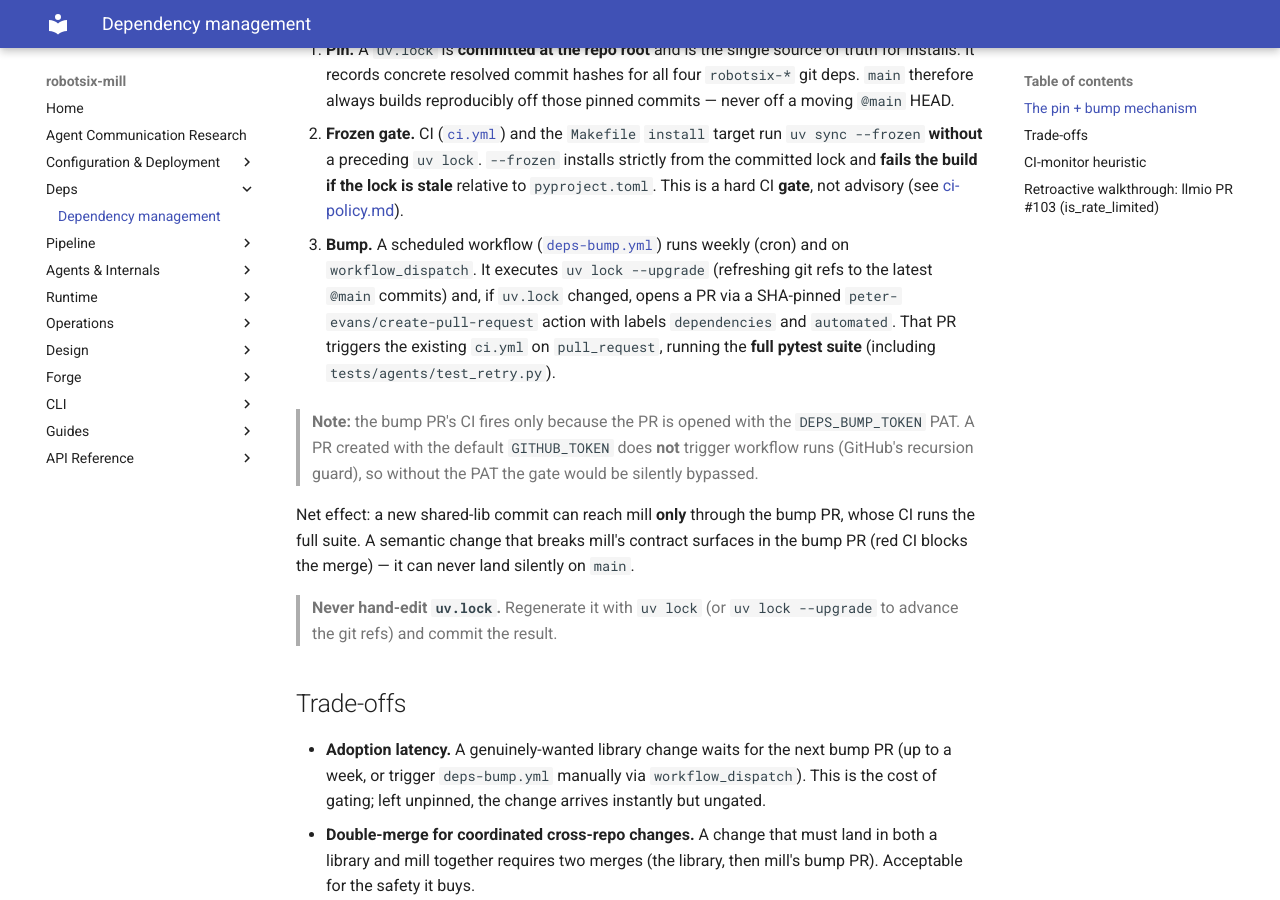
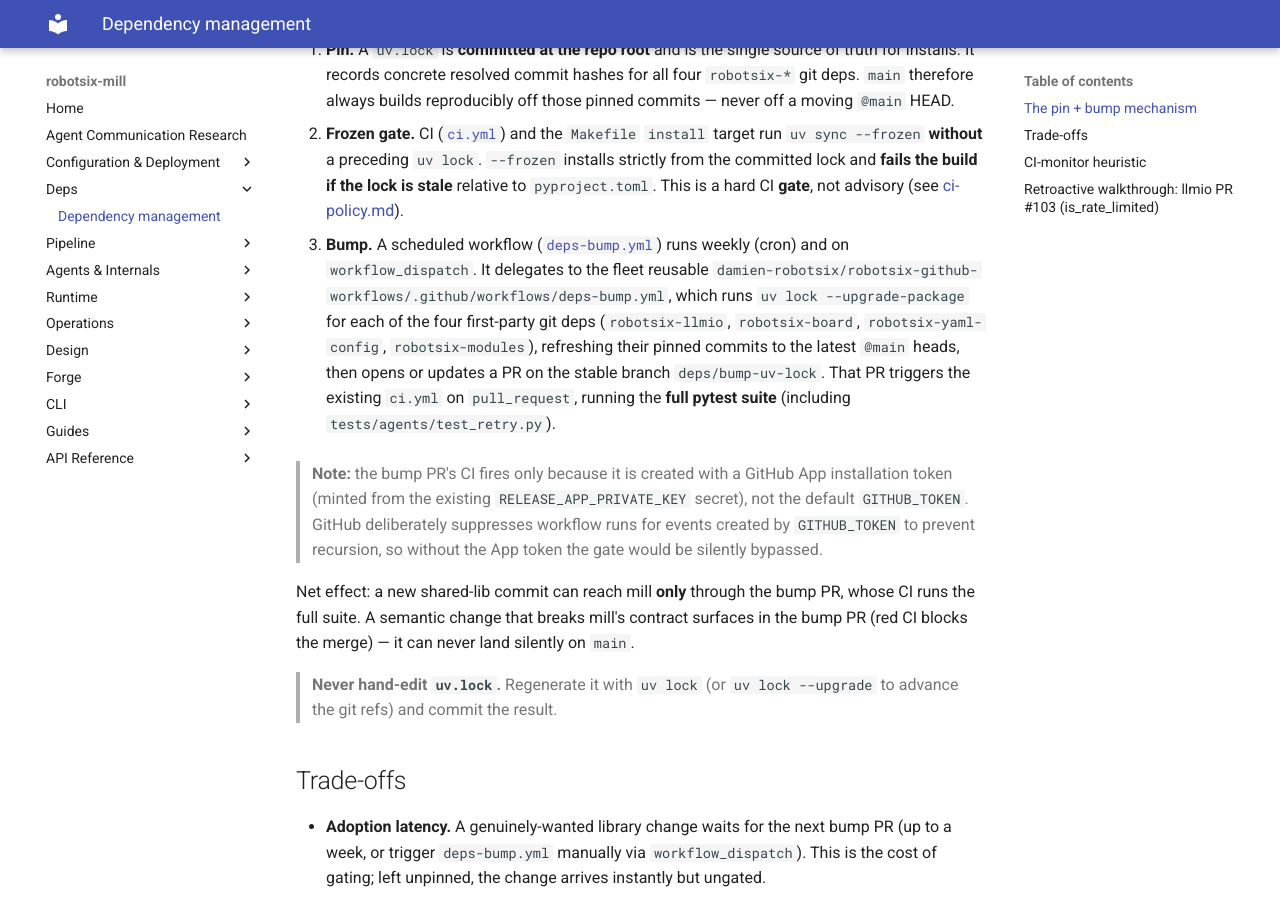
Before and after one commit to damien-robotsix/robotsix-mill, an MkDocs documentation site: the page built from docs/deps/dependencies.md, in a window 1280 px wide and 900 px high, scrolled down 903 px. Built offline with MkDocs 1.6.1 and Material for MkDocs 9.7.7, drawn with Linux system fonts in a browser that asks for light colours.

Commit message:
chore: Merge deps-bump.yml workflow: commit 2219571a implements the missing documented deps-bump.yml workflow but was never merged to main (20260809T155749Z-merge-deps-bump-yml-workflow-commit-2219-6ab4)

```diff
--- a/docs/deps/dependencies.md
+++ b/docs/deps/dependencies.md
@@ -34,18 +34,22 @@ library repos):
 
 3. **Bump.** A scheduled workflow
    ([`deps-bump.yml`](../.github/workflows/deps-bump.yml)) runs weekly
-   (cron) and on `workflow_dispatch`. It executes `uv lock --upgrade`
-   (refreshing git refs to the latest `@main` commits) and, if `uv.lock`
-   changed, opens a PR via a SHA-pinned `peter-evans/create-pull-request`
-   action with labels `dependencies` and `automated`. That PR triggers
-   the existing `ci.yml` on `pull_request`, running the **full pytest
-   suite** (including `tests/agents/test_retry.py`).
+   (cron) and on `workflow_dispatch`. It delegates to the fleet reusable
+   `damien-robotsix/robotsix-github-workflows/.github/workflows/deps-bump.yml`,
+   which runs `uv lock --upgrade-package` for each of the four first-party
+   git deps (`robotsix-llmio`, `robotsix-board`, `robotsix-yaml-config`,
+   `robotsix-modules`),
+   refreshing their pinned commits to the latest `@main` heads, then opens
+   or updates a PR on the stable branch `deps/bump-uv-lock`. That PR
+   triggers the existing `ci.yml` on `pull_request`, running the **full
+   pytest suite** (including `tests/agents/test_retry.py`).
 
-   > **Note:** the bump PR's CI fires only because the PR is opened with
-   > the `DEPS_BUMP_TOKEN` PAT. A PR created with the default
-   > `GITHUB_TOKEN` does **not** trigger workflow runs (GitHub's
-   > recursion guard), so without the PAT the gate would be silently
-   > bypassed.
+   > **Note:** the bump PR's CI fires only because it is created with a
+   > GitHub App installation token (minted from the existing
+   > `RELEASE_APP_PRIVATE_KEY` secret), not the default `GITHUB_TOKEN`.
+   > GitHub deliberately suppresses workflow runs for events created by
+   > `GITHUB_TOKEN` to prevent recursion, so without the App token the
+   > gate would be silently bypassed.
 
 Net effect: a new shared-lib commit can reach mill **only** through the
 bump PR, whose CI runs the full suite. A semantic change that breaks
```
Also changed, not shown: changelog.d/20260809T155749Z-merge-deps-bump-yml-workflow-commit-2219-6ab4.misc.md (added, +1 -0 lines), docs/dev-tooling/deployment.md (+5 -7 lines), 1 other file.
